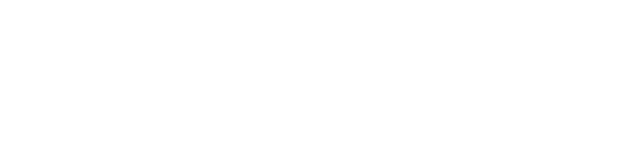
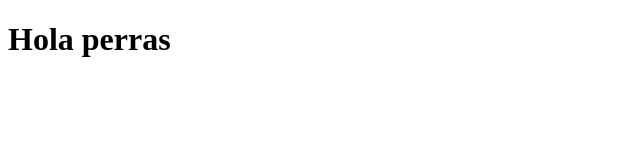
Before and after one commit to Dangoliat01/web1, a plain HTML site: page index.html in a window 1280 px wide. Shown: the whole page, without its empty margins (0-640 px from the left). Drawn offline with Linux system fonts and the light colour scheme.

Commit message:
Comienzo del proyecto con título

```diff
--- a/index.html
+++ b/index.html
@@ -7,6 +7,7 @@
     <title>Document</title>
 </head>
 <body>
+    <h1>Hola perras</h1>
 
 </body>
 </html>
```
